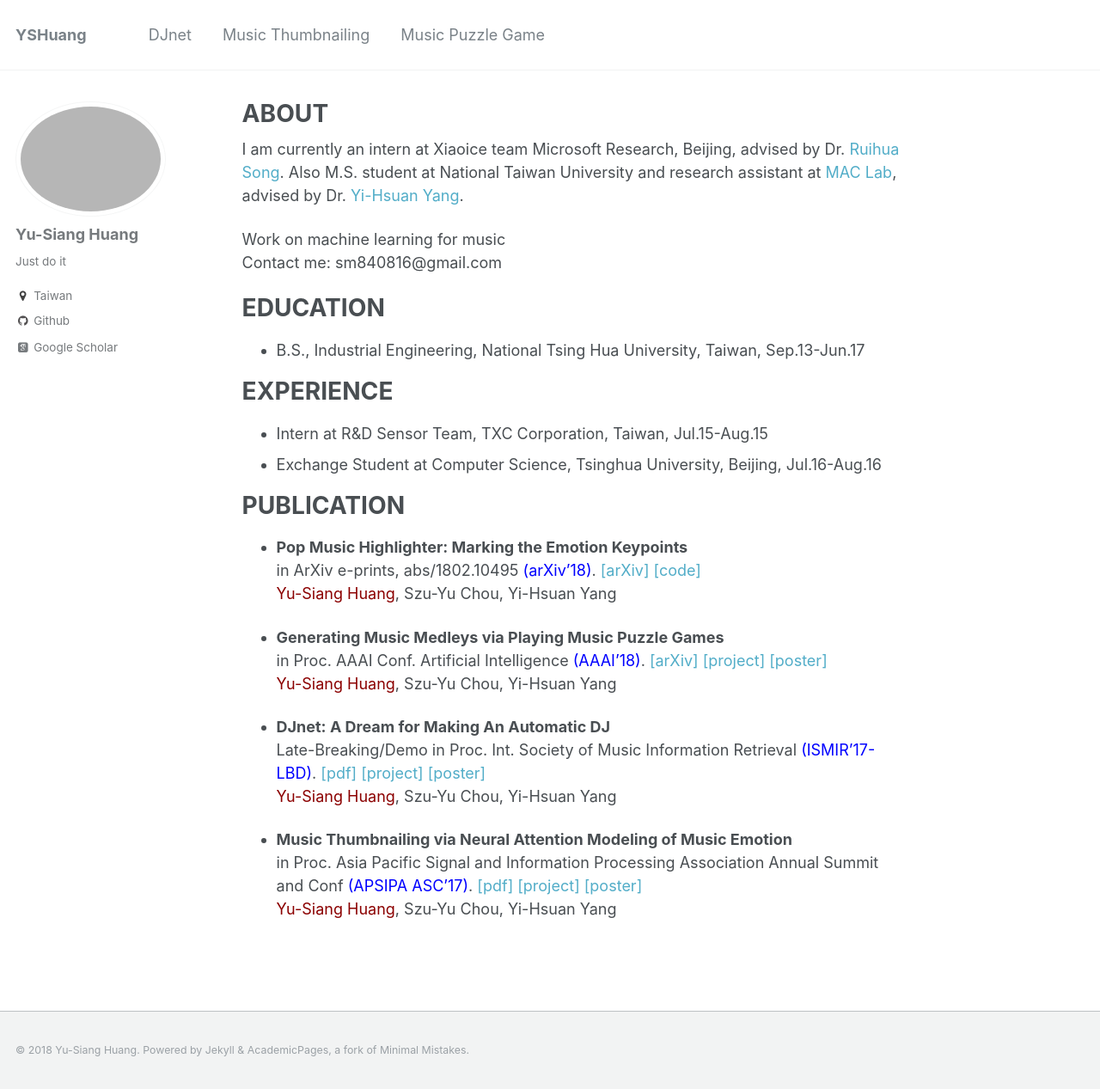
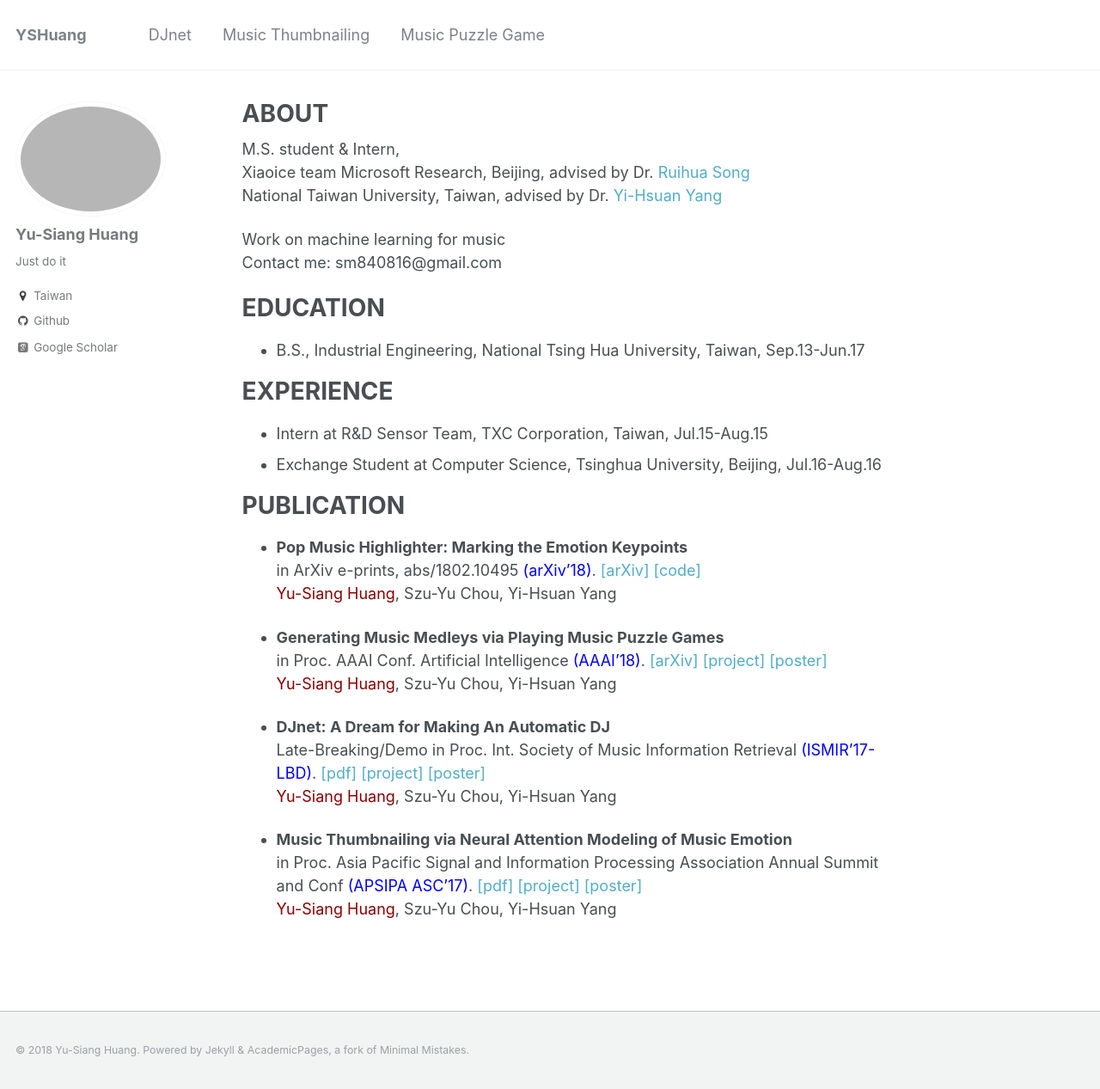
Before and after one commit to remyhuang/remyhuang.github.io, a Jekyll site: the page built from _pages/about.md, in a window 1280 px wide and 1267 px high. Shown: the whole window at 86% size. Built offline with Jekyll 4.4.1, drawn with Linux system fonts in a browser that asks for light colours; some web fonts are replaced.

Commit message:
Update about.md

```diff
--- a/_pages/about.md
+++ b/_pages/about.md
@@ -8,7 +8,9 @@ redirect_from:
   - /about.html
 
 ---
-I am currently an intern at Xiaoice team Microsoft Research, Beijing, advised by Dr. [Ruihua Song](https://www.microsoft.com/en-us/research/people/rsong/). Also M.S. student at National Taiwan University and research assistant at [MAC Lab](http://mac.citi.sinica.edu.tw/), advised by Dr. [Yi-Hsuan Yang](http://mac.citi.sinica.edu.tw/~yang/).<br />
+M.S. student & Intern, <br />
+Xiaoice team Microsoft Research, Beijing, advised by Dr. [Ruihua Song](https://www.microsoft.com/en-us/research/people/rsong/) <br />
+National Taiwan University, Taiwan, advised by Dr. [Yi-Hsuan Yang](http://mac.citi.sinica.edu.tw/~yang/) <br/>
 
 Work on machine learning for music<br />
 Contact me: sm840816@gmail.com
```
